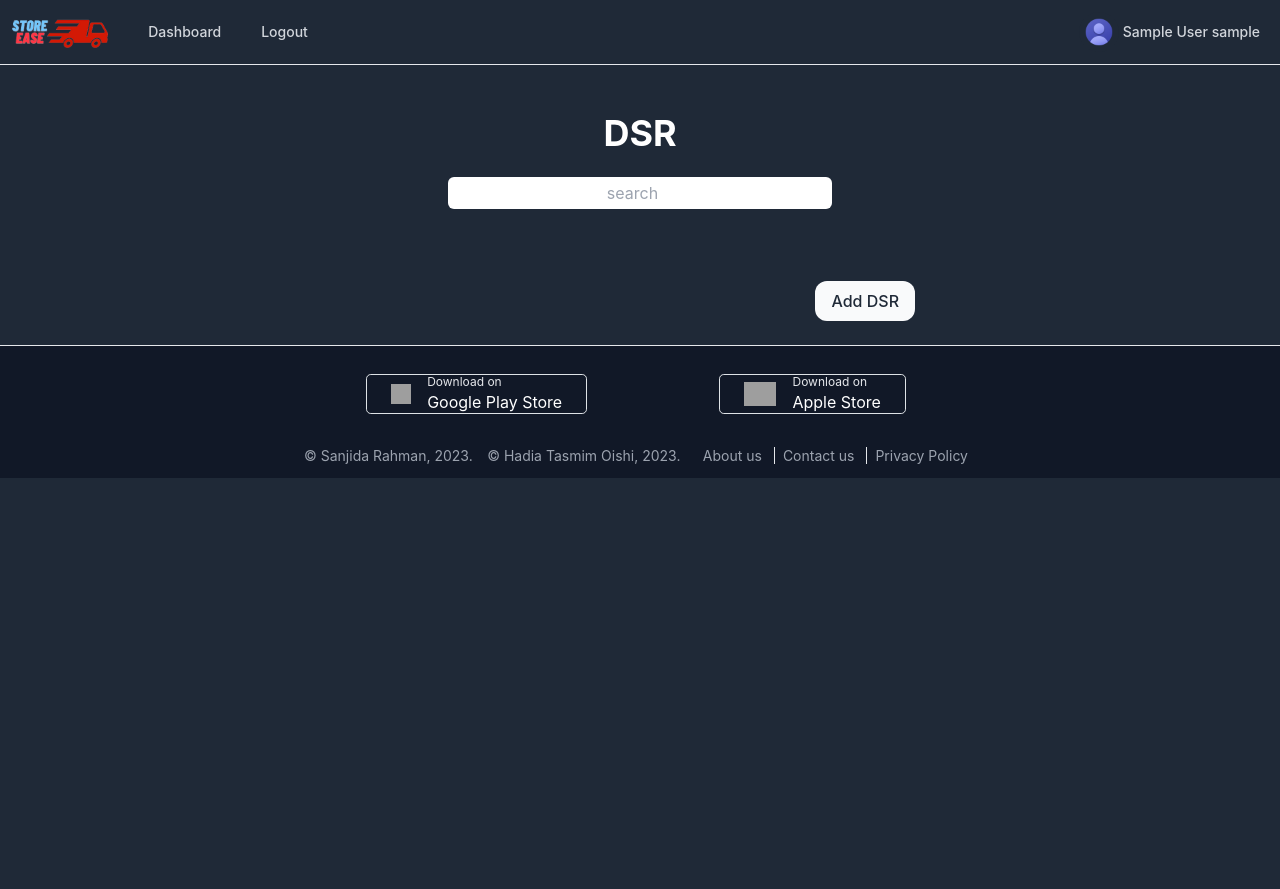
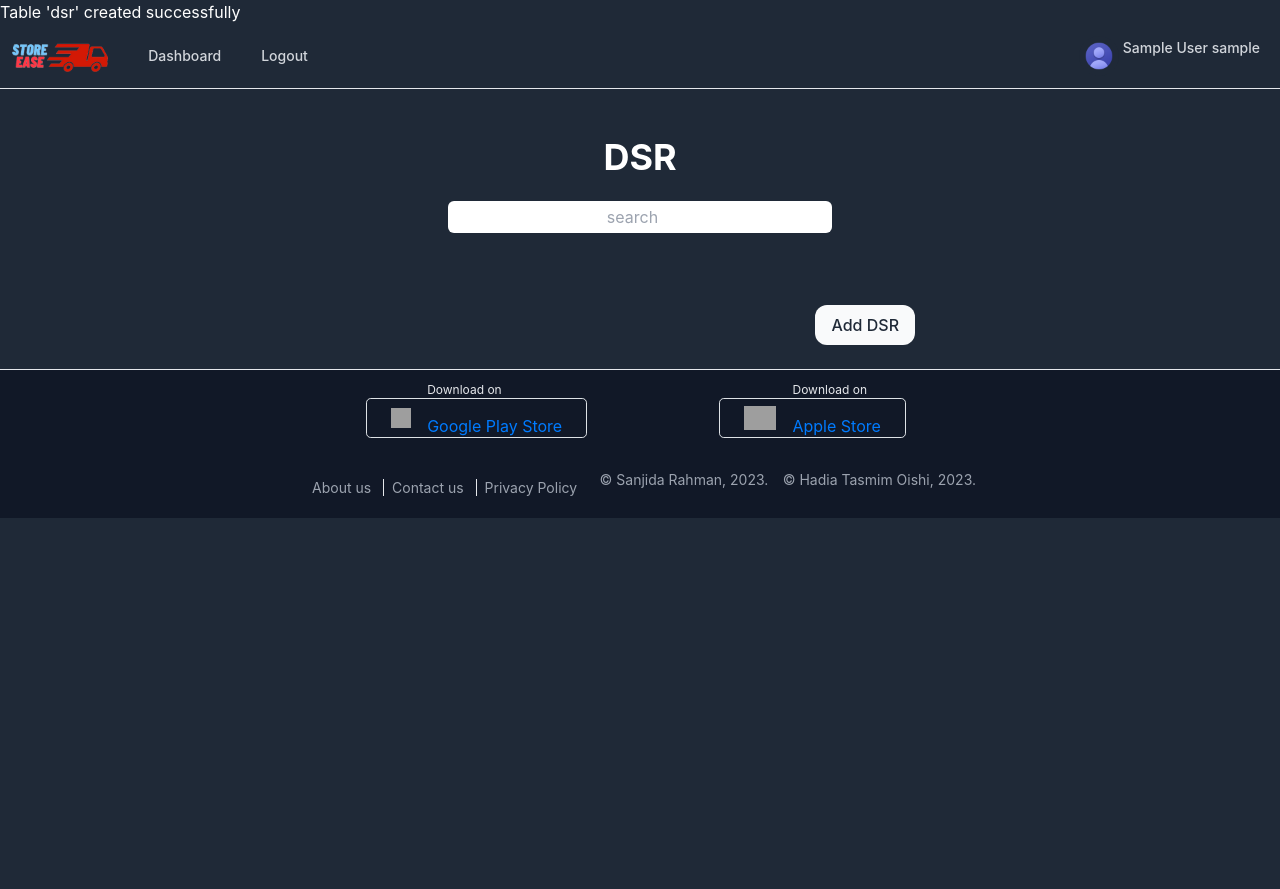
Before and after one commit to SanjiRahman/code-work, a PHP site: page /DSR.php in a window 1280 px wide. Before the commit the page ends 478 px from the top, so only its background shows below. Run offline with PHP 8.4, Linux system fonts and the light colour scheme; the visitor is signed in with stand-in values (Sample User, id 1); data that the repository does not hold is empty; some libraries are stand-ins or nearby versions; grey boxes are pictures that could not be loaded.

Commit message:
Update till 24th Sept

```diff
--- a/Distributor/DSR.php
+++ b/Distributor/DSR.php
@@ -4,6 +4,33 @@
     header("location: login.php");
 }
 require "partitions/_dbconnect.php";
+// Check if the table 'dsr' exists
+$table_check_sql = "SHOW TABLES LIKE 'dsr'";
+$table_check_result = mysqli_query($connect, $table_check_sql);
+
+if (mysqli_num_rows($table_check_result) == 0) {
+    // Table 'dsr' does not exist, create it
+    $create_table_sql = "CREATE TABLE dsr (
+        serial INT AUTO_INCREMENT PRIMARY KEY,
+        Name VARCHAR(255),
+        Monthly_target INT,
+        Father_name VARCHAR(255),
+        Mother_name VARCHAR(255),
+        Spouse_name VARCHAR(255),
+        Present_address VARCHAR(255),
+        Permanent_address VARCHAR(255),
+        NID_number BIGINT,
+        Phone_number INT,
+        Local_guarantor_name VARCHAR(255),
+        Local_guarantor_number INT
+    )";
+
+    if (mysqli_query($connect, $create_table_sql)) {
+        echo "Table 'dsr' created successfully";
+    } else {
+        echo "Error creating table: " . mysqli_error($connect);
+    }
+}
 $sql = "SELECT * FROM dsr";
 $result = mysqli_query($connect, $sql);
 ?>
--- a/Distributor/delete_dsr.php
+++ b/Distributor/delete_dsr.php
@@ -7,7 +7,8 @@
     $result = mysqli_query($connect, $sql);
 
     if ($result) {
-        header("Location: index.php");
+        header("Location: DSR.php");
+        exit(); // Ensure no further code execution after the redirection
     } else {
         echo "Error deleting record: " . mysqli_error($connect);
     }
```
